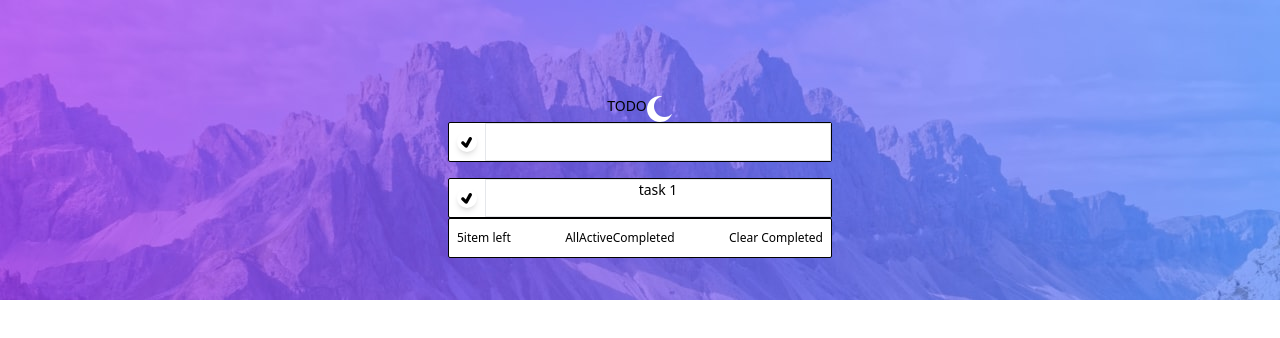
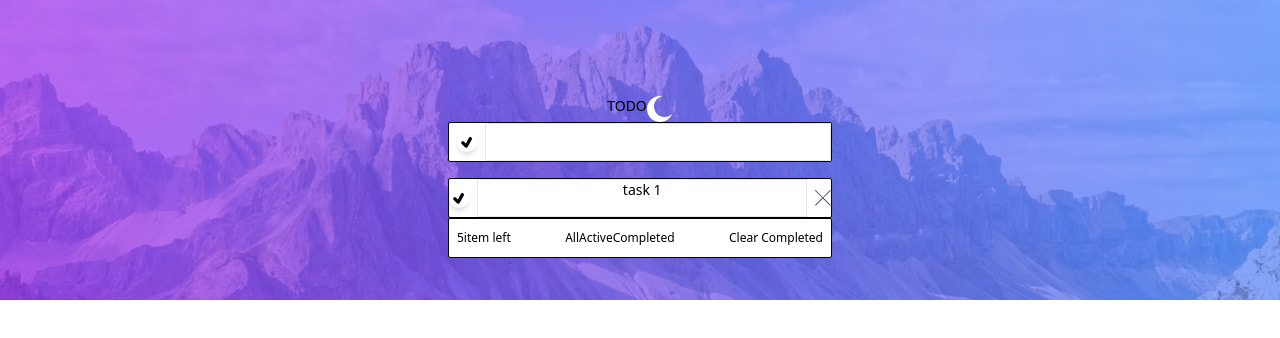
Before and after one commit to theisolatedmonk/to_do_app, a Next.js app: page / in a window 1280 px wide. Shown: the top 338 px of the page. Built offline with nearby package versions, Linux system fonts and the light colour scheme.

Commit message:
cross SVG added

```diff
--- a/src/pages/index.tsx
+++ b/src/pages/index.tsx
@@ -1,8 +1,9 @@
 import { Card } from "@/components/Card";
 import checkIcon from "@/images/icon-check.svg";
 import { TiTick } from "react-icons/ti";
-import myImage from "@/images/icon-moon.svg";
+import  moonImage from "@/images/icon-moon.svg";
 import Image from "next/image";
+import crossImage from "@/images/icon-cross.svg";
 
 export default function Todo() {
   return (
@@ -11,7 +12,7 @@ export default function Todo() {
         <div className="flex justify-between">
           <div>TODO</div>
           <div>
-            <Image src={myImage} alt="" />
+            <Image src={moonImage} alt="" />
           </div>
         </div>
         <div className=" flex flex-col gap-4	">
@@ -28,7 +29,8 @@ export default function Todo() {
             </div>
           </div>
           <div className="flex flex-col gap-0">
-            <div className="flex gap-2 pl-2 items-center border border-black bg-white w-96 h-10 rounded-sm">
+            <div className="flex">
+            <div className="flex gap-2  items-center border border-black bg-white w-96 h-10 rounded-sm">
               <div className="rounded-full shadow-md">
                 {" "}
                 <TiTick className="text-black text-xl" />
@@ -36,6 +38,10 @@ export default function Todo() {
               <div className=" h-full w-full border text-center  outline-none">
                 task 1
               </div>
+              <div className="">
+              <Image src={crossImage} alt="" />
+              </div>
+            </div>
             </div>
             <div className="flex gap-2 justify-between p-2 text-xs items-center border border-black bg-white w-96 h-10 rounded-sm ">
               <div className="">5item left</div>
```
